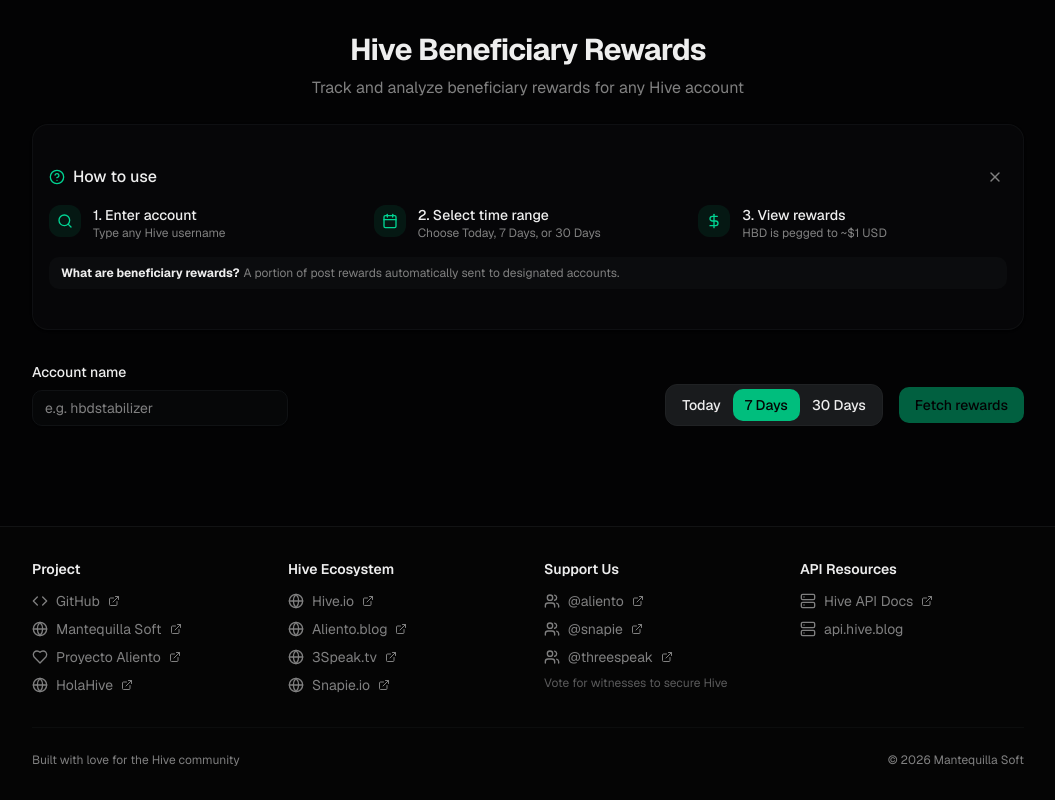
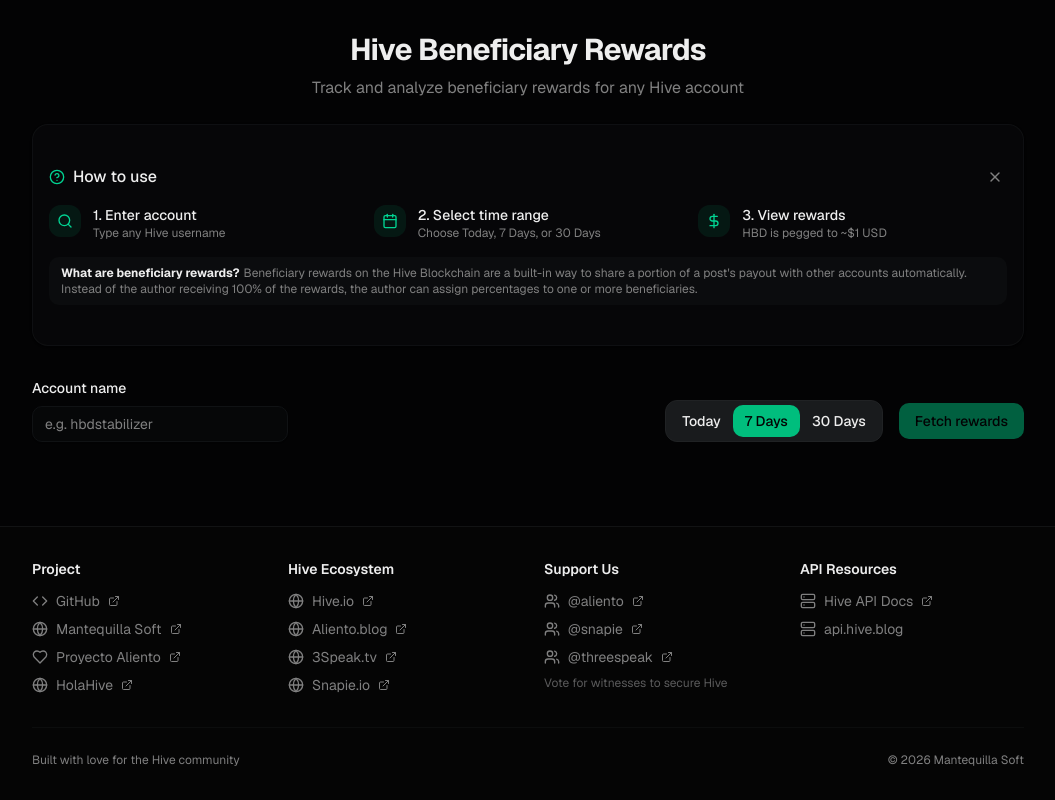
Before and after one commit to Mantequilla-Soft/hive-beneficiary-rewards, a Next.js app: page / in a window 1280 px wide. Shown: the whole page, without its empty margins (112-1167 px from the left). Built offline with nearby package versions, Linux system fonts and the light colour scheme.

Commit message:
feat: update beneficiary rewards description in help section
Add detailed definition for clearer user understanding.

Co-authored-by: Eddie Espino <35549625+eddiespino@users.noreply.github.com>

```diff
--- a/components/help-section.tsx
+++ b/components/help-section.tsx
@@ -74,7 +74,11 @@ export function HelpSection() {
 
         <div className="mt-3 sm:mt-4 rounded-md bg-muted/30 px-2 py-1.5 sm:px-3 sm:py-2 text-[10px] sm:text-xs text-muted-foreground">
           <strong className="text-foreground">What are beneficiary rewards?</strong>
-          <span className="ml-1">A portion of post rewards automatically sent to designated accounts.</span>
+          <span className="ml-1">
+            Beneficiary rewards on the Hive Blockchain are a built-in way to share a portion of a post's payout with
+            other accounts automatically. Instead of the author receiving 100% of the rewards, the author can assign
+            percentages to one or more beneficiaries.
+          </span>
         </div>
       </CardContent>
     </Card>
```
